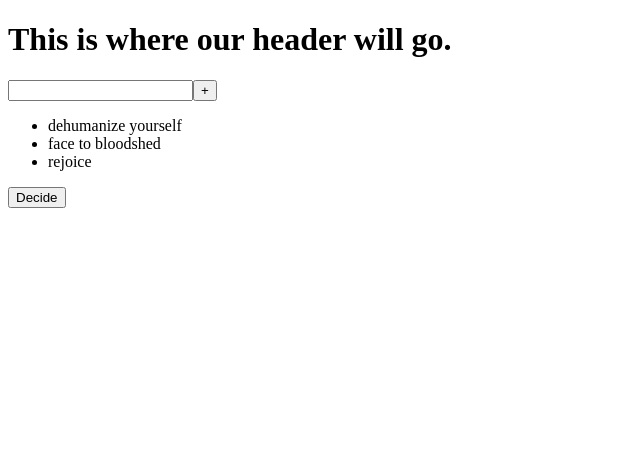
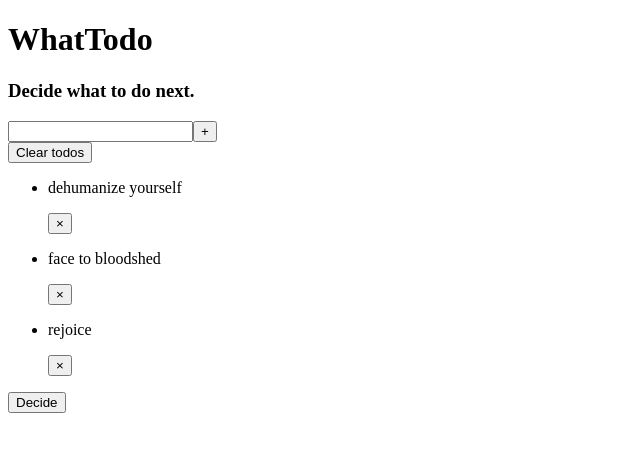
Before and after one commit to DED8IRD/WhatTodo, a React (Create React App) app in the folder what-todo-app/: page / in a window 1280 px wide. Shown: the top 452 px of the page, without its empty margins (0-640 px from the left). Built offline with nearby package versions, Linux system fonts and the light colour scheme.

Commit message:
fully functional two-way communication in WhatTodoApp

```diff
--- a/what-todo-app/src/components/App.js
+++ b/what-todo-app/src/components/App.js
@@ -16,6 +16,9 @@ export default class App extends React.Component {
     }
     // #2 bind methods
     this.addTodo = this.addTodo.bind(this)
+    this.removeTodo = this.removeTodo.bind(this)
+    this.removeAll = this.removeAll.bind(this)
+    this.chooseRandom = this.chooseRandom.bind(this)
   }
 
   // #3 update state
@@ -23,6 +26,23 @@ export default class App extends React.Component {
     this.setState((prevState) => ({
       todos: prevState.todos.concat([todo])
     }))
+  }
+
+  removeTodo(todo) {
+    this.setState((prevState) => ({
+      todos: prevState.todos.filter(item => item !== todo)
+    }))
+  }
+
+  removeAll() {
+    this.setState((prevState) => ({
+      todos: []
+    }))
+  }
+
+  chooseRandom() {
+    const randomIdx = Math.floor(Math.random() * this.state.todos.length)
+    alert(this.state.todos[randomIdx])
   }
 
   render() {
@@ -37,8 +57,13 @@ export default class App extends React.Component {
         />
         <Todos
           todos={this.state.todos}
+          removeTodo={this.removeTodo}
+          removeAll={this.removeAll}
         />
-        <Decision />
+        <Decision
+          empty={!this.state.todos.length}
+          chooseRandom={this.chooseRandom}
+        />
       </div>
     )
   }
--- a/what-todo-app/src/components/Decision.js
+++ b/what-todo-app/src/components/Decision.js
@@ -3,7 +3,12 @@ import React from 'react';
 export default class Decision extends React.Component {
 	render() {
 		return (
-			<button>Decide</button>
+			<button
+				onClick={this.props.chooseRandom}
+				disabled={(this.props.empty)}
+			>
+				Decide
+			</button>
 		);
 	}
 }
--- a/what-todo-app/src/components/Header.js
+++ b/what-todo-app/src/components/Header.js
@@ -1,20 +1,12 @@
 import React from 'react';
 
 export default class Header extends React.Component {
-	render() {
-		return (
-			<h1>This is where our header will go.</h1>
-		);
-	}
-
-	// // We have no access to App.state here, so references to 'this.state' will break our code.
-	// render() {
-	// 	return (
-	// 		<div>
- //        <h1>{this.state.title}</h1>
- //        {this.state.subtitle && <h3>{this.state.subtitle}</h3>}
-	// 		</div>
-	// 	)
-	// }
-
+  render() {
+   return (
+     <div>
+        <h1>{this.props.title}</h1>
+        {this.props.subtitle && <h3>{this.props.subtitle}</h3>}
+     </div>
+   )
+  }
 }
--- a/what-todo-app/src/components/Todo.js
+++ b/what-todo-app/src/components/Todo.js
@@ -3,7 +3,10 @@ import React from 'react';
 export default class Todo extends React.Component {
 	render() {
 		return (
-			<li>{this.props.todo}</li>
+			<li>
+				<p>{this.props.todo}</p>
+				<button onClick={() => this.props.removeTodo(this.props.todo)}>×</button>
+			</li>
 		)
 	}
 }
--- a/what-todo-app/src/components/Todos.js
+++ b/what-todo-app/src/components/Todos.js
@@ -4,12 +4,21 @@ import Todo from './Todo'
 export default class Todos extends React.Component {
   render() {
     return (
-      <ul>
-        {(this.props.todos ?
-          this.props.todos.map(todo => <Todo todo={todo} key={todo} />) :
-          "Nothing to do."
-        )}
-      </ul>
+      <div>
+        <button onClick={this.props.removeAll}>Clear todos</button>
+        <ul>
+          {(this.props.todos ?
+            this.props.todos.map(todo => (
+              <Todo
+                todo={todo}
+                removeTodo={this.props.removeTodo}
+                key={todo}
+              />
+            ))
+            : "Nothing to do."
+          )}
+        </ul>
+      </div>
     )
   }
 }
```
Also changed, not shown: 1 other file (tests, documents, lock files or other folders).
